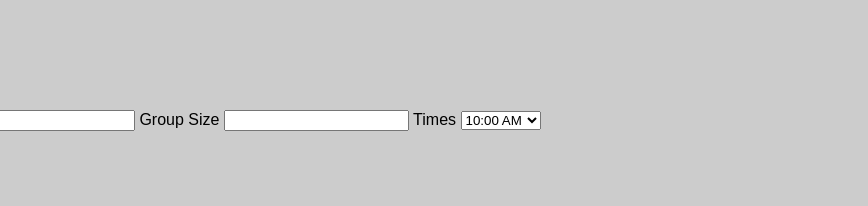
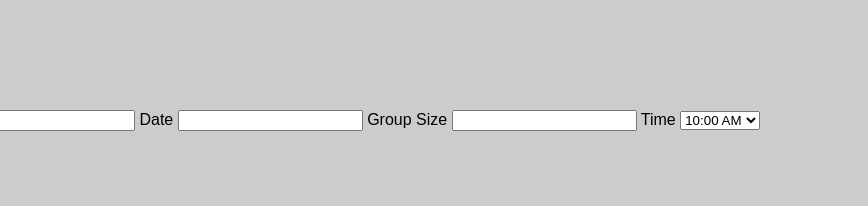
Before and after one commit to stefanomo/project, a plain HTML site: page reserve.html in a window 1280 px wide. Shown: the part 246-452 px from the top of the page, 412-1280 px from the left. Drawn offline with Linux system fonts and the light colour scheme.

Commit message:
made changes on reserve page

```diff
--- a/reserve.html
+++ b/reserve.html
@@ -69,10 +69,12 @@
     <input type="text" name="first_name">
     <label for="last_name">Last Name</label>
     <input type="text" name="last_name">
+     <label for="date">Date</label>
+    <input type="text" name="date">
     <label for="text">Group Size</label>
     <input type="text" name="group_size">
-    <label>Times</label>
-      <select name = "times">
+    <label>Time</label>
+      <select name = "time">
       <option value="10:00 AM">10:00 AM</option>
       <option value="10:30 AM">10:30 AM</option>
       <option value="11:00 AM">11:00 AM</option>
```
Also changed, not shown: 1 other file.
